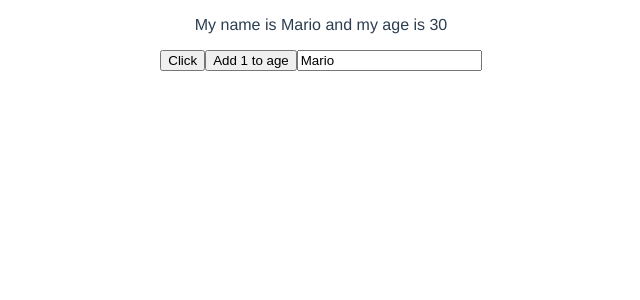
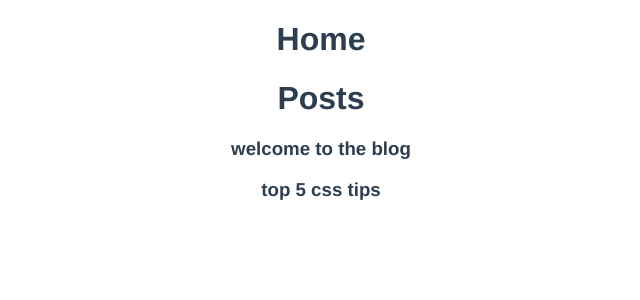
Before and after one commit to alex197925/blog-vue, a Vue app: page / in a window 1280 px wide. Shown: the top 300 px of the page, without its empty margins (319-959 px from the left). Built offline with nearby package versions, Linux system fonts and the light colour scheme.

Commit message:
Pass props with composition API

```diff
--- /dev/null
+++ b/src/components/PostListView.vue
@@ -0,0 +1,23 @@
+<!-- @format -->
+
+<template>
+  <div class="post-list">
+    <h1>Posts</h1>
+    <div v-for="post in posts" :key="post.id">
+      <SinglePostView :post="post" />
+    </div>
+  </div>
+</template>
+
+<script>
+import SinglePostView from "@/components/SingPostView.vue";
+export default {
+  components: { SinglePostView },
+  props: ["posts"],
+  setup(props) {
+    // console.log(props.posts[0]);
+  },
+};
+</script>
+
+<style scoped></style>
--- /dev/null
+++ b/src/components/SingPostView.vue
@@ -0,0 +1,15 @@
+<!-- @format -->
+
+<template>
+  <div>
+    <h3>{{ post.title }}</h3>
+  </div>
+</template>
+
+<script>
+export default {
+  props: ["post"],
+};
+</script>
+
+<style scoped></style>
--- a/src/views/HomeView.vue
+++ b/src/views/HomeView.vue
@@ -2,28 +2,26 @@
 
 <template>
   <div class="home">
-    <p>My name is {{ name }} and my age is {{ age }}</p>
-    <button @click="handleClick">Click</button>
-    <button @click="age++">Add 1 to age</button>
-    <input type="text" v-model="name" />
+    <h1>Home</h1>
+    <PostListView :posts="posts" />
   </div>
 </template>
 
 <script>
+import PostListView from "@/components/PostListView.vue";
 import { ref } from "vue";
 export default {
   name: "HomeView",
+  components: {
+    PostListView,
+  },
 
   setup() {
-    let name = ref("Mario");
-    let age = ref(30);
-
-    const handleClick = () => {
-      name.value = "Alex";
-      age.value = 40;
-    };
-
-    return { name, age, handleClick };
+    const posts = ref([
+      { title: "welcome to the blog", body: "Lorem ipsum", id: 1 },
+      { title: "top 5 css tips", body: "Lorem ipsum", id: 2 },
+    ]);
+    return { posts };
   },
 };
 </script>
```
